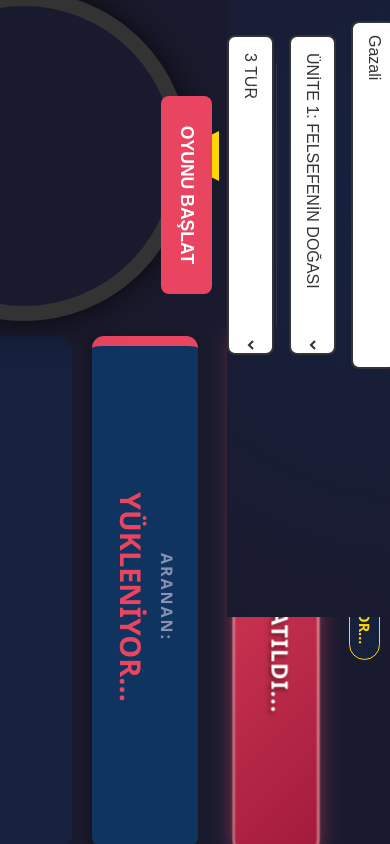
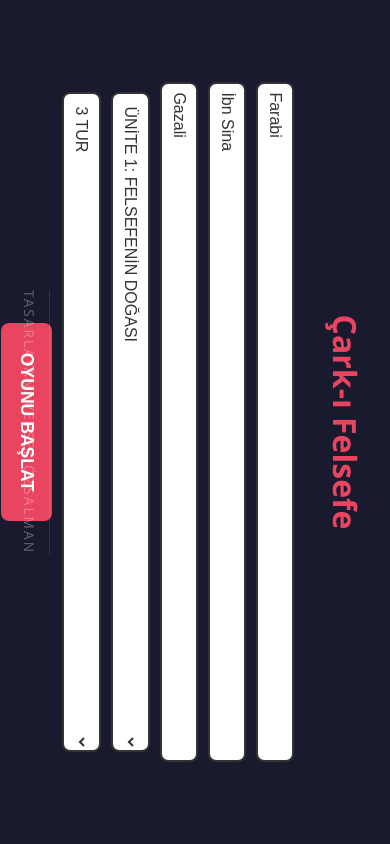
Before and after one commit to komubaba/CarkiFelsefe, a plain HTML site: page index.htm in a window 390 px wide. Drawn offline with Linux system fonts and the light colour scheme.

Commit message:
Update index.htm

```diff
--- a/index.htm
+++ b/index.htm
@@ -184,26 +184,64 @@
         }
 
         @media screen and (max-width: 600px) and (orientation: portrait) {
-            body { overflow: hidden; }
-            #game-container {
-                display: grid !important;
-                transform: rotate(90deg);
-                transform-origin: center;
+    body {
+        overflow: hidden;
+        position: fixed;
+        width: 100%;
+        height: 100%;
+    }
+
+    #setup-screen, #game-container {
+        display: flex !important;
+        flex-direction: column;
+        position: fixed;
         width: 100vh !important;
         height: 100vw !important;
-                position: fixed;
         top: 50%;
         left: 50%;
-                margin-top: -50vw;
-                margin-left: -50vh;
-                grid-template-columns: 320px 1fr !important;
-                gap: 20px !important;
+        transform: translate(-50%, -50%) rotate(90deg);
+        transform-origin: center;
+        background: var(--bg-color);
         padding: 10px !important;
+        gap: 10px !important;
+        box-sizing: border-box;
+        overflow-y: auto; /* İçerik taşarsa kaydırılabilir olsun */
     }
-            #wheel-canvas { width: 300px !important; height: 300px !important; }
-            .letter-box { width: 25px !important; height: 35px !important; font-size: 1rem !important; }
-            .alpha-key { padding: 5px 7px !important; font-size: 0.7rem !important; }
-            #setup-screen { transform: rotate(90deg); width: 100vh; height: 100vw; }
+
+    /* Giriş ekranındaki elemanları küçült */
+    #setup-screen h1 { font-size: 2rem !important; }
+    #setup-screen input, #setup-screen select { width: 80% !important; padding: 8px !important; }
+
+    /* Oyun alanını yan yana değil, alt alta diz (daha iyi sığması için) */
+    #game-container {
+        display: flex !important;
+        flex-direction: row !important; /* Çark ve Panel yan yana */
+        align-items: center;
+        justify-content: space-around;
+    }
+
+    .wheel-section { width: 45% !important; }
+    #wheel-canvas {
+        width: 70vh !important;
+        height: 70vh !important;
+        max-width: 280px !important;
+        max-height: 280px !important;
+    }
+
+    .display-section {
+        width: 50% !important;
+        gap: 8px !important;
+        transform: scale(0.9); /* Genel ölçeklendirme */
+    }
+
+    #game-status-box { font-size: 1rem !important; padding: 10px !important; }
+    #category-info { font-size: 1.2rem !important; padding: 10px !important; }
+    .letter-box { width: 22px !important; height: 30px !important; font-size: 0.9rem !important; }
+    .alpha-key { padding: 4px 6px !important; font-size: 0.65rem !important; }
+    .player-card { padding: 5px !important; }
+    .score { font-size: 1.2rem !important; }
+
+    #spin-btn { padding: 10px 30px !important; font-size: 0.9rem !important; }
 }
     </style>
 </head>
```
Lines whose indentation alone changed are shown as unchanged.
